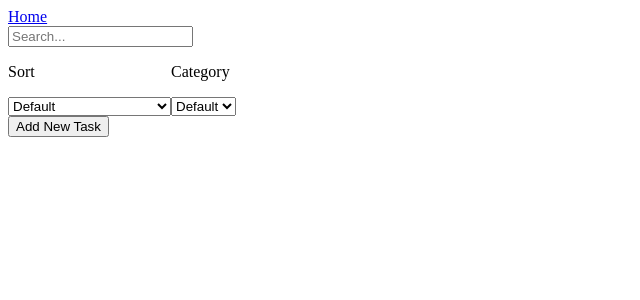
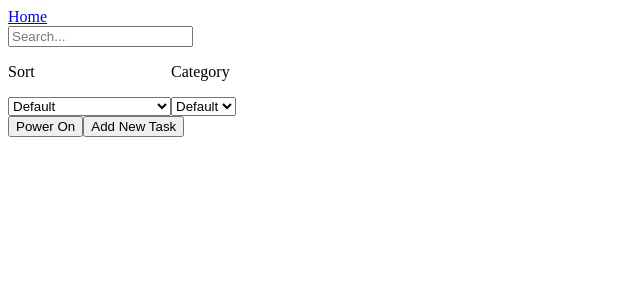
Before and after one commit to edchrepo/Todo, a React (Create React App) app: page / in a window 1280 px wide. Shown: the top 300 px of the page, without its empty margins (0-640 px from the left). Built offline with nearby package versions, Linux system fonts and the light colour scheme.

Commit message:
powertodo

```diff
--- a/src/components/Todo.jsx
+++ b/src/components/Todo.jsx
@@ -15,13 +15,13 @@ function Todo({ todo }) {
   }, [todo]);
 
   const handleColor = () => {
-    const todoDate = todo.dueDate ? new Date(todo.dueDate) : 0;
+    const todoDate = todo.date ? new Date(`${todo.date}T${todo.time || '00:00:00'}`) : 0;
     const currentDate = new Date();
     const dayDifference = Math.ceil((todoDate - currentDate) / (1000 * 60 * 60 * 24));
     if (dayDifference == 0) {
       setColorLabel("#ff4034")
     }
-    else if (dayDifference <= 3) {
+    else if (dayDifference <= 3 && dayDifference > 0) {
       setColorLabel("#fe7e08")
     }
     else {
--- a/src/contexts/todoContext.js
+++ b/src/contexts/todoContext.js
@@ -11,6 +11,7 @@ export function useTodo() {
 export const TodoProvider = ({ children }) => {
   const initialTodos = JSON.parse(localStorage.getItem('todos')) || [];
   const [todos, setTodos] = useState(initialTodos);
+  const [power, setPower] = useState(false);
   const [searchTerm, setSearchTerm] = useState("");
   const [filterTags, setFilterTags] = useState("");
   const [sort, setSort] = useState("");
@@ -18,6 +19,10 @@ export const TodoProvider = ({ children }) => {
   useEffect(() => {
     localStorage.setItem('todos', JSON.stringify(todos));
   }, [todos]);
+
+  const powerTodo = [...todos]
+    .filter((t) => !t.isCompleted)
+    .sort((a,b) => (b.priority + b.complexity) - (a.priority + a.complexity))[0];
 
   const displayedTodos = [...todos]
     .filter((t) => t.todoName.includes(searchTerm) && t.tags.includes(filterTags))
@@ -66,9 +71,14 @@ export const TodoProvider = ({ children }) => {
     return todos.find((todo) => todo.id === id);
   };
 
+  const togglePower = () => {
+    setPower(!power);
+    console.log(powerTodo);
+  }
+
   return (
     <TodoContext.Provider
-      value={{ todos, displayedTodos, setSearchTerm, setFilterTags, setSort, addTodo, editTodo, completeTodo, removeTodo, getTodo }}
+      value={{ todos, displayedTodos, power, powerTodo, setPower, togglePower, setSearchTerm, setFilterTags, setSort, addTodo, editTodo, completeTodo, removeTodo, getTodo }}
     >
       {children}
     </TodoContext.Provider>
--- a/src/pages/Home.jsx
+++ b/src/pages/Home.jsx
@@ -4,7 +4,7 @@ import { Link } from "react-router-dom";
 import "../styles.css";
 
 function Home() {
-  const { todos, displayedTodos, setSearchTerm, setSort, setFilterTags} = useTodo();
+  const { todos, displayedTodos, power, powerTodo, togglePower, setSearchTerm, setSort, setFilterTags} = useTodo();
   const tags = new Set();
   todos.forEach((t) => t.tags.split(',').forEach((tag) => tags.add(tag.trim())))
 
@@ -39,7 +39,8 @@ function Home() {
             </select>
           </div>
         </div>
-        {displayedTodos.map((todo) => (<Todo key={todo.id} todo={todo} />))}
+        {power ? <Todo key={powerTodo.id} todo={powerTodo}/> : displayedTodos.map((todo) => (<Todo key={todo.id} todo={todo} />))}
+        <button onClick={() => togglePower()}>{`Power ${!power ? "On" : "Off"}`}</button>
       <Link to={"/addTask"}>
           <button>Add New Task</button>
       </Link>
--- a/src/pages/TodoDetail.jsx
+++ b/src/pages/TodoDetail.jsx
@@ -10,7 +10,7 @@ const TodoDetail = () => {
   const [colorLabel, setColorLabel] = useState("#0d99ff");
   const [progress, setProgress] = useState(0);
   const todo = getTodo(id);
-  const todoDate = todo.dueDate ? new Date(todo.dueDate) : 0;
+  const todoDate = todo.date ? new Date(`${todo.date}T${todo.time || '00:00:00'}`) : 0;
 
 
   if (!todo) return <div>No todo found</div>;
@@ -37,7 +37,7 @@ const TodoDetail = () => {
     if (dayDifference == 0) {
       setColorLabel("#ff4034")
     }
-    else if (dayDifference <= 3) {
+    else if (dayDifference <= 3 && dayDifference > 0) {
       setColorLabel("#fe7e08")
     }
     else {
```
